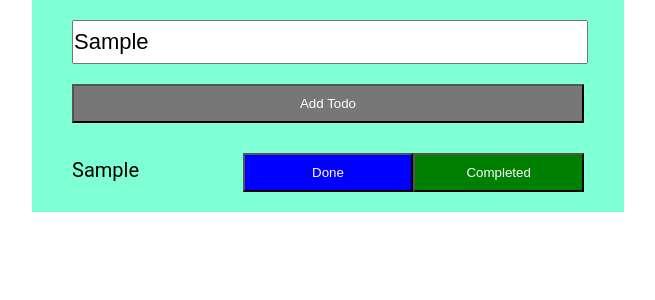
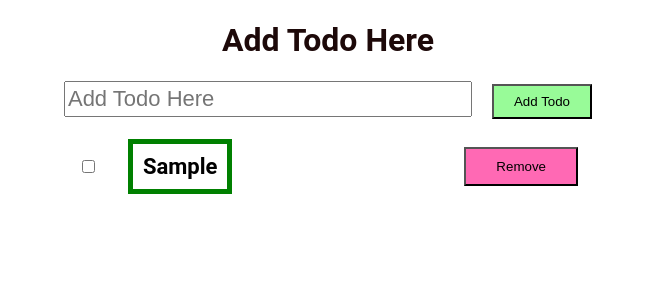
Before and after one commit to ravalravi103/ReactTodoApp, a React (Create React App) app: page / in a window 1280 px wide. Both pictures are taken after typing "Sample" into the empty fields and a click on the button "Add Todo". Shown: the top 300 px of the page, without its empty margins (312-967 px from the left). Built offline with nearby package versions, Linux system fonts and the light colour scheme.

Commit message:
Changes Done

```diff
--- a/src/App.css
+++ b/src/App.css
@@ -1,79 +1,60 @@
-*,
-*::after,
-*::before{
-  margin: 0;
-  padding: 0;
-}
-html{
-  font-size: 62.5%;
-  box-sizing: border-box;
-}
+
 body{
   font-family: 'Roboto', sans-serif;
-  font-size: 1.6rem;
-  font-weight: 400;
+  height: 100vh;
+  color: rgb(29, 9, 9);
+}
+.App{
+  width: 100vw;
+
+  display: flex;
+  justify-content: center;
+  align-items: center;
+  flex-direction: column;
 
 }
 
-.app{
-  background-color: aquamarine;
-  padding: 2rem 4rem;
-  width: 40vw;
-  position: absolute;
-  top : 4 rem;
-  left : 50%;
-  transform: translate(-50%);
+
+
+.form-input{
+  width: 400px;
+  height: 30px;
+  font-size: 22px;
+  margin-right: 20px;
 }
 
-.head {
-  display: flex;
-  flex-direction: column;
+.form-submit-btton{
+  background-color: palegreen;
+  padding: 8px 20px;
 }
 
-.todoTextbox{
-  width: 100%;
-  height: 4rem;
-  font-size: 2.2rem;
+.todo{
+  margin-top: 20px;
+  width: 500px;
+  display: flex;
+  justify-content: space-between;
+  align-items: center;
+}
+.todo-sub{
+  display: flex;
+  justify-content: center;
 }
 
-.todoAddBtn{
-  margin-top: 2rem;
-  padding: 1rem 3rem;
-  background-color: #777;
-  color: #fff;
+.todo-item{
+  list-style: none;
+  font-size: 22px;
+  font-weight: 600;
+  color: #000;
+  border: 5px solid green;
+  padding: 10px;
+  margin-left: 30px;
 }
-
-.body{
-  margin-top: 3rem;
+.remove-btn{
+  background-color: hotpink;
+  padding: 10px 30px;
 }
-
-ul{
-  list-style: none;
-}
-.todoItemtext{
-  font-size: 2rem;
-  margin-top: .5rem;
-  text-align: left;
-}
-
-.singleTodoItem {
-  display: grid;
-  grid-template-columns: repeat(3,1fr);
-  margin-top: 1rem;
-}
-
-.doneBtn {
-  padding: 1rem 3rem;
-  background-color: blue;
-  color: #fff;
-}
-
-.cancleBtn{
-  padding: 1rem 3rem;
-  background-color: green;
-  color: #fff;
-}
-
-.cencleText{
+.completed{
+  border: 5px solid red;
+  padding: 10px;
   text-decoration: line-through;
 }
--- a/src/App.js
+++ b/src/App.js
@@ -1,81 +1,28 @@
-import React, { Component } from 'react';
-import TodoItem from './Component/TodoItem/TodoItem';
-import "./App.css";
+import React, {useState} from 'react'
+import Form from './Form';
+import TodoList from './TodoList'
+import './App.css';
 
-class App extends Component {
-  state = {
-    todoName: '',
-    cancle: false,
-    todoArray: []
-  }
+function App() {
 
-  addTodoHandler = () => {
-    this.setState({
-      //  todoName : this.state.todoName,
-      todoArray: this.state.todoArray.concat(this.state.todoName)
-    });
+     const[inputText ,setInputText] = useState('');
+     const[todos,setTodos] = useState([])
 
+  return (
+    <div className="App">
+       <h1>Add Todo Here</h1>
+        <Form
+          inputText={inputText}
+          setInputText={setInputText}
+          todos={todos}
+          setTodos={setTodos}/>
 
-  }
-
-  onChangeHandler = (e) => {
-    this.setState({
-      todoName: e.target.value,
-      // todoArray: this.state.todoArray
-    });
-
-  }
-
-  doneHandler = (e) => {
-    //Step1 : Create New Array using Spred Operater
-    const newArr = [...this.state.todoArray];
-
-    // Remove The Clicke Element from arr using slice or splice
-    newArr.splice(e.target.parentElement.id ,1);
-
-    // Assign newArr to the stated object
-    this.setState({
-       todoArray : newArr
-    })
-  }
-
-
-  cancleHandler = (e) => {
-    console.log('cancleBtn clicked ')
-      this.setState({
-        cancle : !this.state.cancle
-      })
-  }
-
-
-  render() {
-    return (
-      <div className="app">
-        <div className="todoApp">
-          <div className="head">
-            <input type="text" className='todoTextbox' onChange={this.onChangeHandler} />
-            <button className="todoAddBtn" onClick={this.addTodoHandler}>Add Todo</button>
-          </div>
-          <div className="body">
-            <ul>
-              {this.state.todoArray.map((item, index) => {
-                return (
-                  <TodoItem
-                    id={index}
-                    name={item}
-                    doneClass={this.state.cancle}
-                    doneHandler={this.doneHandler}
-                    cancleHandler={this.cancleHandler}
-                  />)
-              })}
-            </ul>
-          </div>
-        </div>
-      </div>
-
-
-    )
-  }
+        <TodoList
+          todos = {todos}
+          setTodos = {setTodos}
+          inputText={inputText}/>
+    </div>
+  );
 }
 
-export default App
+export default App;
--- a/src/Component/TodoItem/TodoItem.js
+++ /dev/null
@@ -1,13 +0,0 @@
-import React from 'react';
-import '../../App.css'
-
-
-export default function TodoItem({id,name,doneHandler,cancleHandler,doneClass}) {
-    return (
-        <div id={id} className="singleTodoItem">
-            <li className={(doneClass)? "todoItemtext cencleText" :"todoItemtext"}>{name}</li>
-            <button className="doneBtn" onClick={doneHandler}>Done</button>
-            <button className="cancleBtn" onClick={cancleHandler}>Completed</button>
-        </div>
-    )
-}
--- /dev/null
+++ b/src/Form.js
@@ -0,0 +1,30 @@
+import React from 'react'
+
+function Form({ inputText,setInputText,todos,setTodos}) {
+
+    const inputTextHnadler = (e) => {
+        setInputText(e.target.value)
+    }
+
+    const submitTodoHnadler = (e) => {
+         setTodos([
+             ...todos,{text:inputText,completed: false,id: Math.random()*1000}
+            ])
+        setInputText('');
+    }
+
+    return (
+      <div className="form">
+           <input
+              className="form-input"
+              onChange={inputTextHnadler}
+              type="text"
+              value={inputText}
+              placeholder="Add Todo Here"/>
+
+           <button onClick={submitTodoHnadler} className="form-submit-btton">Add Todo</button>
+     </div>
+    )
+}
+
+export default Form
--- /dev/null
+++ b/src/Todo.js
@@ -0,0 +1,34 @@
+import React from 'react'
+
+
+function Todo({text,todo,todos,setTodos}) {
+
+    // Remove Handler
+     const removeHandler = () => {
+       setTodos(todos.filter(el => el.id !== todo.id));
+     }
+
+     const doneHandler = () => {
+         setTodos(todos.map((item)=>{
+             if(item.id === todo.id){
+                 return {
+                     ...item, completed : !item.completed
+                 }
+             }
+             return item
+         }))
+     }
+
+    return (
+        <div className="todo">
+             <div className="todo-sub">
+                <input type="checkbox" onChange={doneHandler} className="done-checkbox"/>
+               <li className={(todo.completed)? "todo-item completed": "todo-item"}>{text}</li>
+             </div>
+            {/* <button className="done-btn" onClick={doneHandler}>Done</button> */}
+              <button className="remove-btn" onClick={removeHandler}>Remove</button>
+        </div>
+    )
+}
+
+export default Todo
--- /dev/null
+++ b/src/TodoList.js
@@ -0,0 +1,20 @@
+import React from 'react'
+import Todo from './Todo'
+import './App.css'
+
+export default function TodoList({todos,setTodos}) {
+    return (
+        <div className="todo-list">
+               {todos.map( todo => {
+                  return(
+                    <Todo
+                    key={todo.id}
+                    todo = {todo}
+                    todos = {todos}
+                    setTodos = {setTodos}
+                    text={todo.text}/>
+                  )
+               })}
+        </div>
+    )
+}
```
Also changed, not shown: src/Component/TodoItem/TodoItem.css (deleted).
